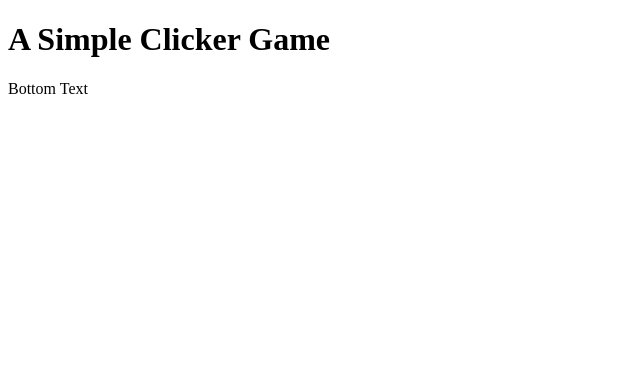
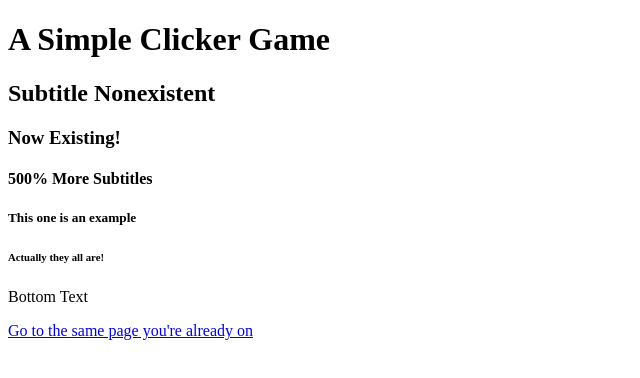
Before and after one commit to poop3/universe-clicker, a plain HTML site: page index.html in a window 1280 px wide. Shown: the whole page, without its empty margins (0-640 px from the left). Drawn offline with Linux system fonts and the light colour scheme.

Commit message:
Update index.html

```diff
--- a/index.html
+++ b/index.html
@@ -2,6 +2,12 @@
 <html>
   <body>
     <h1>A Simple Clicker Game</h1>
+    <h2>Subtitle Nonexistent</h2>
+    <h3>Now Existing!</h3>
+    <h4>500% More Subtitles</h4>
+    <h5>This one is an example</h5>
+    <h6>Actually they all are!</h6>
     <p>Bottom Text</p>
+    <a href=https://poop3.github.io/simple-clicker-game/>Go to the same page you're already on</a>
   </body>
 </html>
```
